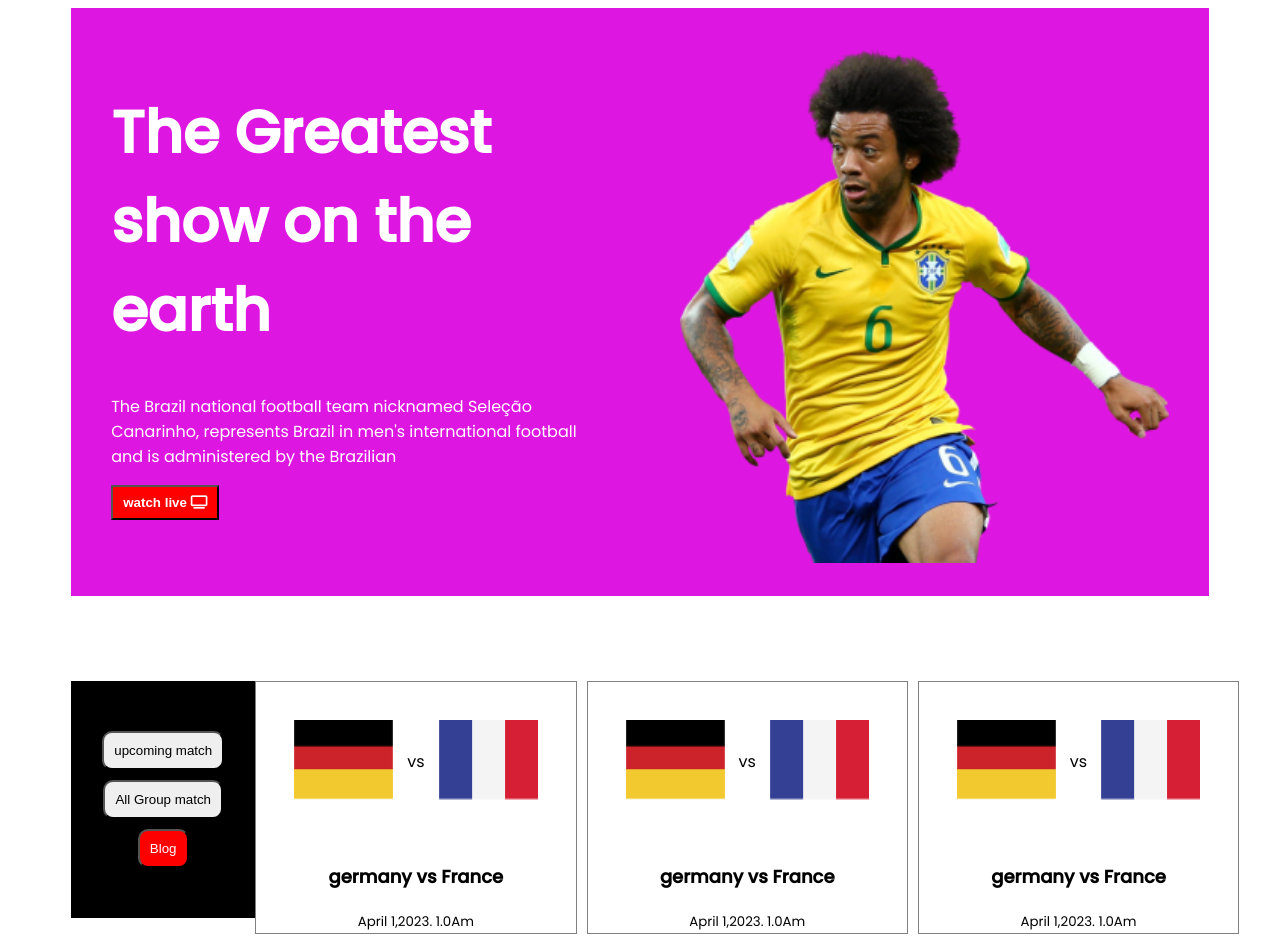
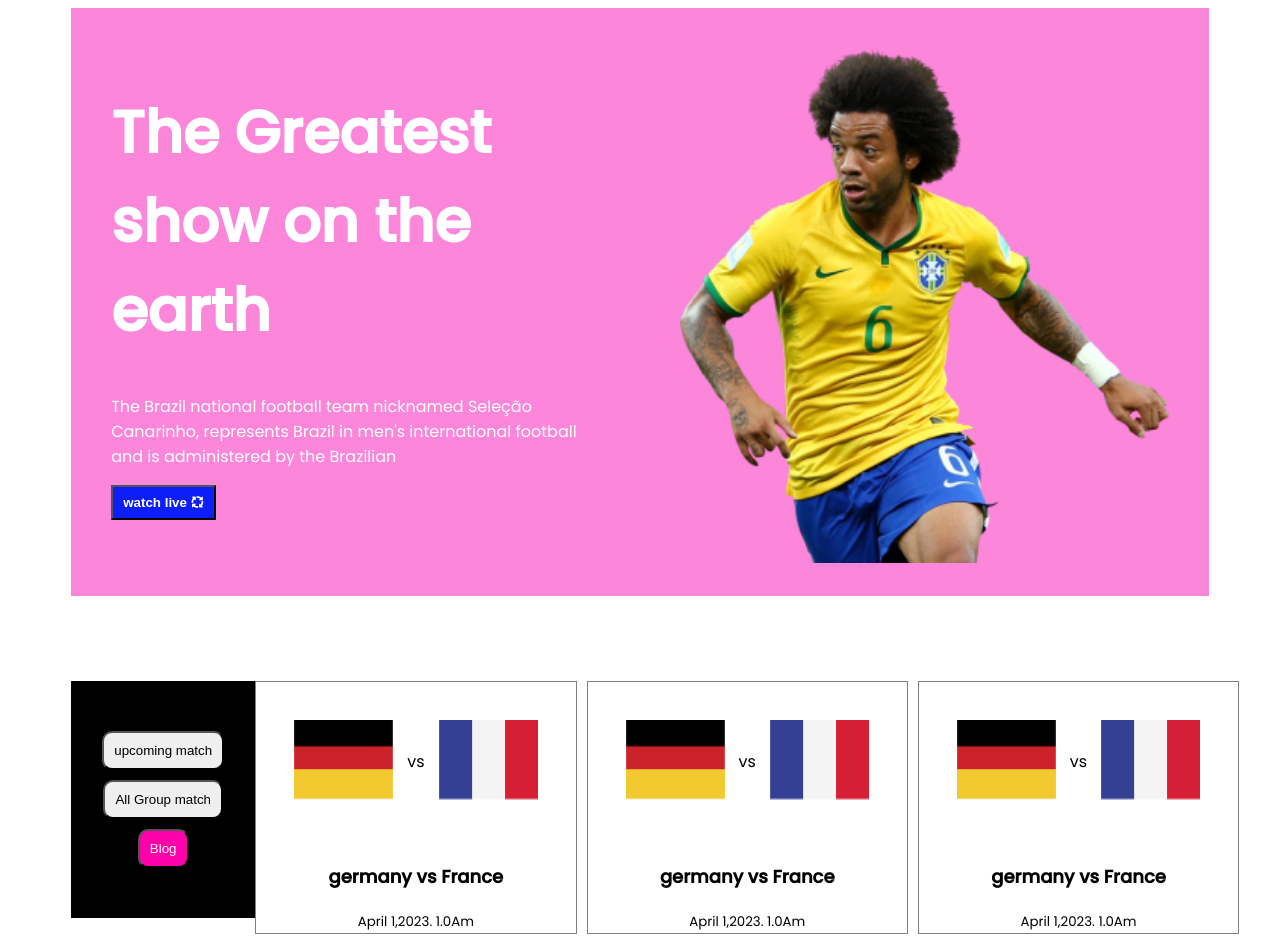
Before and after one commit to Arman143hossain/assignments2, a plain HTML site: page up-coming.html in a window 1280 px wide. Shown: the top 941 px of the page. Drawn offline with Linux system fonts and the light colour scheme.

Commit message:
samthing changed

```diff
--- a/style.css
+++ b/style.css
@@ -14,13 +14,13 @@ body {
     height: 588px;
     color: #ffff;
     display: flex;
-    background-color: #000;
+    background-color: rgb(202, 250, 29);
     margin-bottom: 85px;
 }
 
 .btn {
     padding: 8px 10px;
-    background: red;
+    background: rgb(47, 17, 158);
     color: white;
     font-weight: bold;
     cursor: pointer;
--- a/up-coming.css
+++ b/up-coming.css
@@ -3,24 +3,22 @@
 body {
     font-family: 'Poppins', sans-serif;
 }
-
 .container {
     width: 90%;
     margin: 0 auto;
 }
-
 .header {
     width: 100%;
     height: 588px;
     color: #ffff;
     display: flex;
-    background-color: #de16e1;
+    background-color: #fc86d9;
     margin-bottom: 85px;
 }
 
 .btn {
     padding: 8px 10px;
-    background: red;
+    background: rgb(14, 30, 248);
     color: white;
     font-weight: bold;
     cursor: pointer;
@@ -56,17 +54,14 @@ h3 {
 }
 
 #lal {
-    background-color: red;
+    background-color: rgb(255, 0, 170);
     color: white;
-
 }
-
 .main-box {
     display: flex;
     width: 90%;
     margin: 0 auto;
 }
-
 .box {
     width: 184px;
 }
@@ -83,9 +78,6 @@ h3 {
     width: 325px;
     height: 175px;
 }
-
-
-
 .g-box {
     border: 1px solid gray;
 }
@@ -97,22 +89,18 @@ h3 {
     cursor: pointer;
 }
 
-
 .all-match {
     display: grid;
     grid-template-columns: repeat(3, 1fr);
     gap: 10px;
 }
 
-
-
-
 /* footer */
 
 .footer {
     width: 100%;
     height: 444px;
-    background-color: #000;
+    background-color: rgb(253, 167, 224);
     margin-top: 140px;
 }
 
@@ -221,10 +209,6 @@ h3 {
     }
 }
 
-
-
-
-
 .team img {
     width: 100px;
     height: 80px;
--- a/up-coming.html
+++ b/up-coming.html
@@ -1,6 +1,5 @@
 <!DOCTYPE html>
 <html lang="en">
-
 <head>
     <meta charset="UTF-8">
     <meta http-equiv="X-UA-Compatible" content="IE=edge">
@@ -9,9 +8,7 @@
     <script src="https://kit.fontawesome.com/73b011e414.js" crossorigin="anonymous"></script>
     <link rel="stylesheet" href="up-coming.css">
 </head>
-
 <body>
-
     <header>
         <div class="container">
             <div class="header">
@@ -20,7 +17,7 @@
                     <p class="pera">The Brazil national football team nicknamed Seleção Canarinho, represents Brazil in
                         men's
                         international football and is administered by the Brazilian</p>
-                    <button class="btn">watch live <i class="fa-solid fa-tv"></i></button>
+                    <button class="btn">watch live <i class="fa-solid fa-arrows-spin"></i></button>
                 </div>
                 <div class="half">
                     <img src="cup-image/Banner Image.png" alt="">
@@ -28,7 +25,6 @@
             </div>
         </div>
     </header>
-
     <!-- blog all section -->
     <div class="main-box">
         <div class="box">
@@ -36,28 +32,18 @@
                 <div>
                     <button class="up">upcoming match</button>
                 </div>
-
                 <div>
                     <button class="up">All Group match</button>
                 </div>
-
                 <div>
                     <button class="up" id="lal">Blog</button>
                 </div>
             </div>
         </div>
-
         <!-- div up -->
         <!-- blog section start -->
         <div class="box" id="big">
             <div class="all-match">
-
-
-
-
-
-
-
                 <div class="g-box">
                     <div class="turnament">
 
@@ -67,9 +53,6 @@
                             <div><img src="cup-image/Flag.png" alt=""></div>
 
                         </div>
-
-
-
                         <div>
                             <h3>germany vs France </h3>
                             <small>April 1,2023. 1.0Am</small>
@@ -85,15 +68,10 @@
                             <div><img src="cup-image/germany Flag.png" alt=""></div>
                             <div> <span class="vs">vs</span> </div>
                             <div><img src="cup-image/Flag.png" alt=""></div>
-
                         </div>
-
-
-
                         <div>
                             <h3>germany vs France </h3>
                             <small>April 1,2023. 1.0Am</small>
-
                         </div>
                     </div>
                 </div>
@@ -107,13 +85,9 @@
                             <div><img src="cup-image/Flag.png" alt=""></div>
 
                         </div>
-
-
-
                         <div>
                             <h3>germany vs France </h3>
                             <small>April 1,2023. 1.0Am</small>
-
                         </div>
                     </div>
                 </div>
@@ -127,13 +101,9 @@
                             <div><img src="cup-image/Flag.png" alt=""></div>
 
                         </div>
-
-
-
                         <div>
                             <h3>germany vs France </h3>
                             <small>April 1,2023. 1.0Am</small>
-
                         </div>
                     </div>
                 </div>
@@ -147,9 +117,6 @@
                             <div><img src="cup-image/Flag.png" alt=""></div>
 
                         </div>
-
-
-
                         <div>
                             <h3>germany vs France </h3>
                             <small>April 1,2023. 1.0Am</small>
@@ -167,9 +134,6 @@
                             <div><img src="cup-image/Flag.png" alt=""></div>
 
                         </div>
-
-
-
                         <div>
                             <h3>germany vs France </h3>
                             <small>April 1,2023. 1.0Am</small>
@@ -181,13 +145,7 @@
             </div>
         </div>
     </div>
-
-
-
-
     <!-- start footer  -->
-
-
     <footer class="footer">
         <div class="goal-part">
             <h1 class="goal">Goal</h1>
@@ -203,5 +161,4 @@
         </div>
     </footer>
 </body>
-
 </html>
```
Also changed, not shown: index.html (+1 -1 lines).
